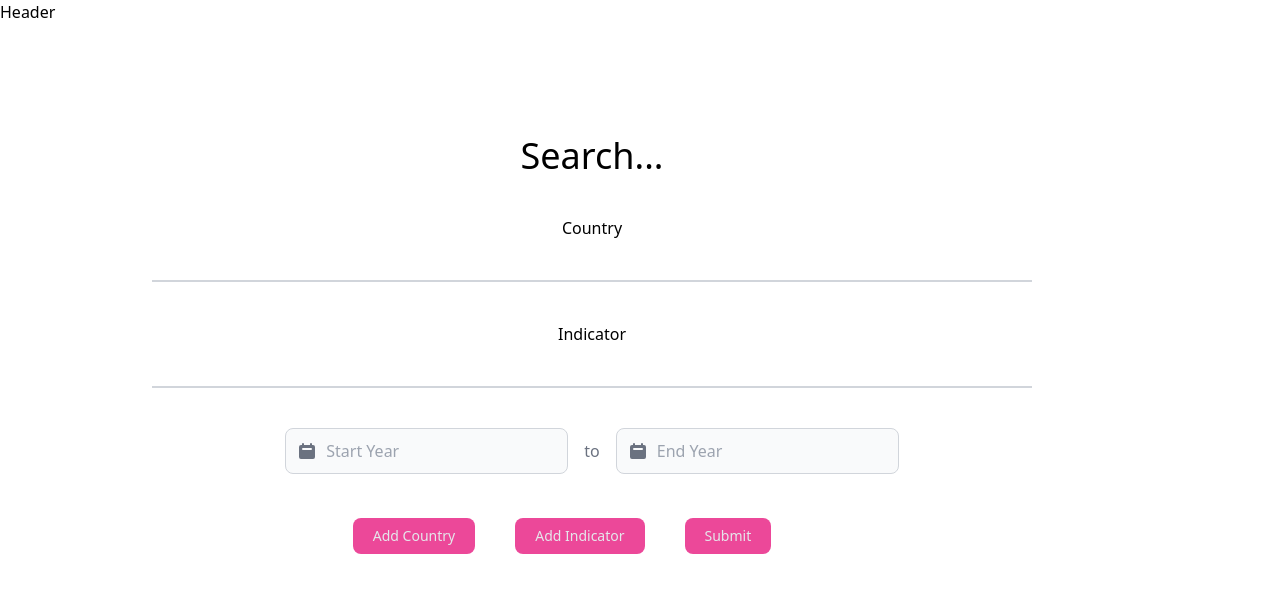
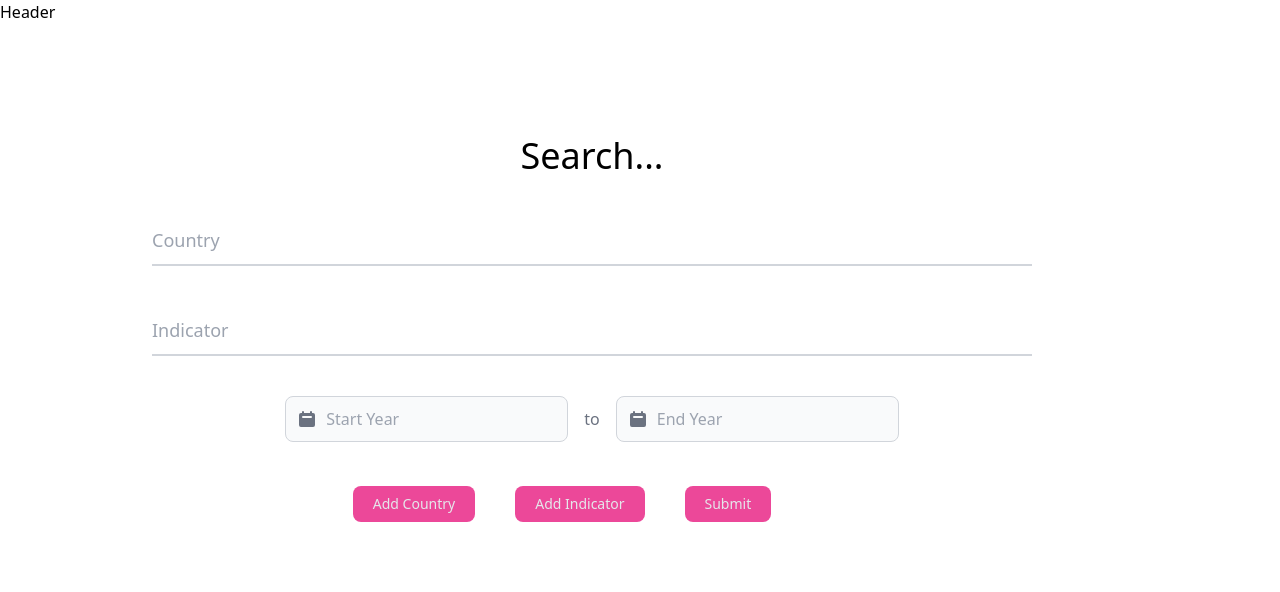
Before and after one commit to dan-michell/world-bank-frontend, a React (Create React App) app: page /landing-page/search in a window 1280 px wide. Shown: the top 592 px of the page. Built offline with nearby package versions, Linux system fonts and the light colour scheme.

Commit message:
Search page frontend functionality complete

```diff
--- a/src/components/Search/Search.js
+++ b/src/components/Search/Search.js
@@ -74,12 +74,13 @@ function Search(props) {
             className="flex flex-col items-center justify-center m-10"
             key={index}
           >
-            <label>Country</label>
+
             <input
+            placeholder="Country"
               type="text"
               name="country"
               value={element.country || ""}
-              className="block py-2.5 px-0 w-full text-sm text-gray-900 bg-transparent border-0 border-b-2 border-gray-300 appearance-none focus:outline-none focus:ring-0 focus:border-pink-500 peer"
+              className="block py-2.5 px-0 w-full text-lg text-gray-900 bg-transparent border-0 border-b-2 border-gray-300 appearance-none focus:outline-none focus:ring-0 focus:border-pink-500 peer"
               onChange={(e) => handleCountryChange(index, e)}
             />
             {index ? (
@@ -98,12 +99,13 @@ function Search(props) {
             className="flex flex-col items-center justify-center m-10"
             key={index}
           >
-            <label>Indicator</label>
+
             <input
               type="text"
+              placeholder="Indicator"
               name="indicator"
               value={element.indicator || ""}
-              className="block py-2.5 px-0 w-full text-sm text-gray-900 bg-transparent border-0 border-b-2 border-gray-300 appearance-none focus:outline-none focus:ring-0 focus:border-pink-500 peer"
+              className="block py-2.5 px-0 w-full text-lg text-gray-900 bg-transparent border-0 border-b-2 border-gray-300 appearance-none focus:outline-none focus:ring-0 focus:border-pink-500 peer"
               onChange={(e) => handleIndicatorChange(index, e)}
             />
             {index ? (
```
